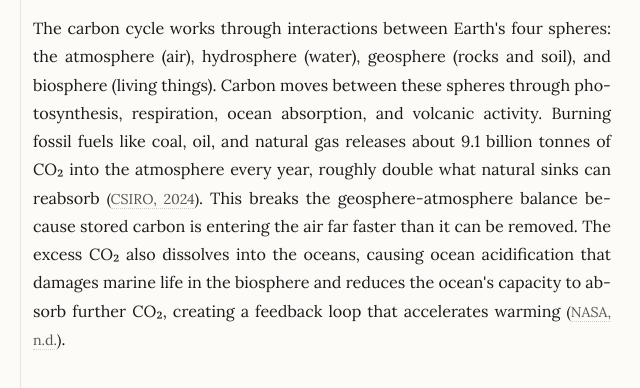
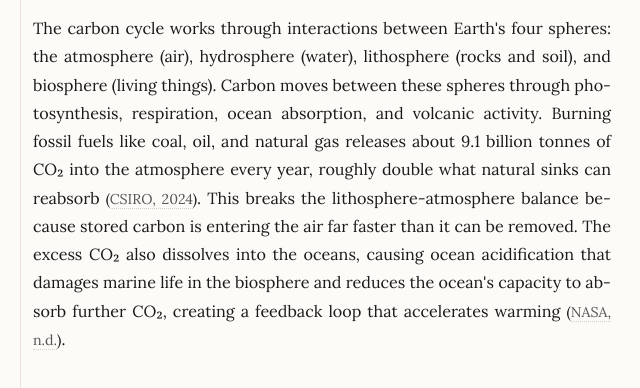
Before and after one commit to whitehatnetizen/carbon-report, a plain HTML site: page index.html in a window 1280 px wide. Shown: the part 757-1145 px from the top of the page, 318-958 px from the left. Drawn offline with Linux system fonts and the light colour scheme.

Commit message:
Change geosphere to lithosphere

```diff
--- a/index.html
+++ b/index.html
@@ -278,7 +278,7 @@
   <div class="body">
     <p>Climate change is the long-term shift in Earth's average temperatures and weather patterns, mostly caused by rising greenhouse gas levels in the atmosphere. Since the industrial revolution, the planet has warmed by about 1.1&#176;C, leading to more extreme weather events, melting ice caps, and rising sea levels <span class="cite">(<a href="http://www.bom.gov.au/state-of-the-climate" target="_blank" rel="noopener">Bureau of Meteorology &amp; CSIRO, 2024</a>)</span>. The carbon cycle is the natural process that moves carbon between the atmosphere, oceans, land, and living things, normally keeping Earth's temperature stable. However, when fossil fuels are burned, carbon trapped underground for millions of years is released as CO&#8322;, throwing the cycle out of balance. This extra CO&#8322; traps heat through the greenhouse effect, driving global warming.</p>
 
-    <p>The carbon cycle works through interactions between Earth's four spheres: the atmosphere (air), hydrosphere (water), geosphere (rocks and soil), and biosphere (living things). Carbon moves between these spheres through photosynthesis, respiration, ocean absorption, and volcanic activity. Burning fossil fuels like coal, oil, and natural gas releases about 9.1 billion tonnes of CO&#8322; into the atmosphere every year, roughly double what natural sinks can reabsorb <span class="cite">(<a href="https://www.csiro.au/en/news/All/News/2024/November/Global-carbon-dioxide-emissions-from-fossil-fuels-continue-to-increase" target="_blank" rel="noopener">CSIRO, 2024</a>)</span>. This breaks the geosphere-atmosphere balance because stored carbon is entering the air far faster than it can be removed. The excess CO&#8322; also dissolves into the oceans, causing ocean acidification that damages marine life in the biosphere and reduces the ocean's capacity to absorb further CO&#8322;, creating a feedback loop that accelerates warming <span class="cite">(<a href="https://science.nasa.gov/earth/earth-observatory/the-carbon-cycle/" target="_blank" rel="noopener">NASA, n.d.</a>)</span>.</p>
+    <p>The carbon cycle works through interactions between Earth's four spheres: the atmosphere (air), hydrosphere (water), lithosphere (rocks and soil), and biosphere (living things). Carbon moves between these spheres through photosynthesis, respiration, ocean absorption, and volcanic activity. Burning fossil fuels like coal, oil, and natural gas releases about 9.1 billion tonnes of CO&#8322; into the atmosphere every year, roughly double what natural sinks can reabsorb <span class="cite">(<a href="https://www.csiro.au/en/news/All/News/2024/November/Global-carbon-dioxide-emissions-from-fossil-fuels-continue-to-increase" target="_blank" rel="noopener">CSIRO, 2024</a>)</span>. This breaks the lithosphere-atmosphere balance because stored carbon is entering the air far faster than it can be removed. The excess CO&#8322; also dissolves into the oceans, causing ocean acidification that damages marine life in the biosphere and reduces the ocean's capacity to absorb further CO&#8322;, creating a feedback loop that accelerates warming <span class="cite">(<a href="https://science.nasa.gov/earth/earth-observatory/the-carbon-cycle/" target="_blank" rel="noopener">NASA, n.d.</a>)</span>.</p>
   </div>
 
   <h2>Evaluation: Science and Technology</h2>
```
